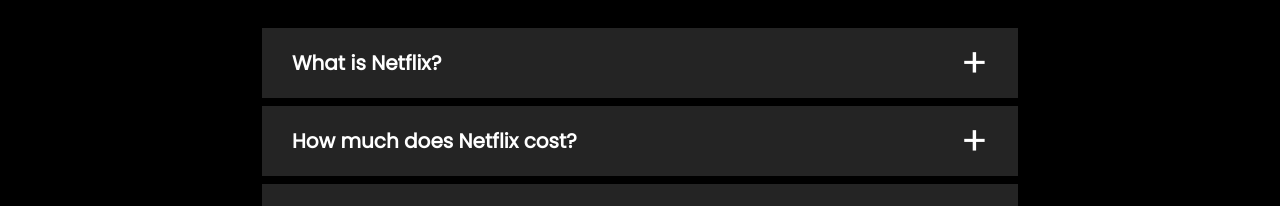
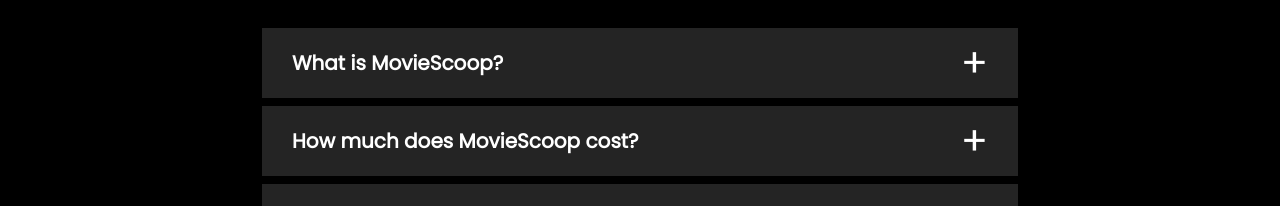
Before and after one commit to karansinghparihar/movieScoop, a React (Create React App) app: page / in a window 1280 px wide. Shown: the part 2452-2658 px from the top of the page. Built offline with nearby package versions, Linux system fonts and the light colour scheme; no server answers.

Commit message:
Bug fixes & Logo added

```diff
--- a/package.json
+++ b/package.json
@@ -1,5 +1,5 @@
 {
-  "name": "netflix",
+  "name": "moviescoop",
   "version": "0.1.0",
   "private": true,
   "dependencies": {
--- a/public/index.html
+++ b/public/index.html
@@ -7,7 +7,7 @@
         <meta name="theme-color" content="#000000">
         <meta name="description" content="Web site created using create-react-app">
         <link rel="icon" href="https://upload.wikimedia.org/wikipedia/commons/0/0c/Netflix_2015_N_logo.svg" type="image/x-icon">
-        <title>Netflix by Karan</title>
+        <title>MovieScoop by Karan</title>
     </head>
     <body>
         <noscript>You need to enable JavaScript to run this app.</noscript>
--- a/src/components/ContentDetail.js
+++ b/src/components/ContentDetail.js
@@ -93,7 +93,7 @@
                             }
 
                             <div className='content-detail-details'>
-                                <div className='content-detail-list'>
+                                <div onClick={() => window.open('http://google.com/search?q='+(contentType === 'tv' ? detail.cdshow.name : detail.cdshow.original_title))} className='content-detail-list'>
                                     <h1>{contentType === 'tv' ? detail.cdshow.name : detail.cdshow.original_title}</h1><br />
                                 </div>
 
@@ -112,7 +112,7 @@
                                 <div className='content-detail-casts'>
                                     {
                                         detail.cdcasts.slice(0, 10).map((cdcast, index) => {
-                                            return <div key={index} className='content-detail-cast'>
+                                            return <div key={index} onClick={() => window.open('http://google.com/search?q='+cdcast?.name)} className='content-detail-cast'>
                                                 {cdcast.profile_path ? <img src={`https://image.tmdb.org/t/p/w500/${cdcast.profile_path}`} alt={cdcast.profile_path} /> : <img src={EmptyCastImage} alt={EmptyCastImage} />}
                                                 {cdcast.name ? <h2 style={{ textAlign: 'center' }}>{cdcast.name}</h2> : null}
                                             </div>
--- a/src/components/Contents.js
+++ b/src/components/Contents.js
@@ -46,7 +46,7 @@
             }
         }
         getContents()
-    }, [])
+    }, [contentsData])
 
     const fetchContents = async (url) => {
         if (url === trendUrl) {
@@ -90,7 +90,7 @@
         <div className="contents">
             {/* {contentsDataEmpty ? <h2>Loading...</h2> : <> */}
             <ContentList contentType={contents.contentType} contents={contentsData.trendContents} heading={`Trending ${contents.heading}`} />
-            <ContentList contentType={contents.contentType} contents={contentsData.popContents} heading='Popular on Netflix' />
+            <ContentList contentType={contents.contentType} contents={contentsData.popContents} heading='Popular Now' />
             <ContentList contentType={contents.contentType} contents={contentsData.upcomContents} heading={`Upcoming ${contents.heading}`} />
             <ContentList contentType={contents.contentType} contents={contentsData.topContents} heading='Top Rated' />
             <ContentList contentType={contents.contentType} contents={contentsData.nowContents} heading='Now Playing' />
--- a/src/components/Faqs.js
+++ b/src/components/Faqs.js
@@ -4,28 +4,28 @@
 const Faqs = () => {
     const qna = [
         {
-            ques: 'What is Netflix?',
-            ans: 'Netflix is a streaming service that offers a wide variety of award-winning TV shows, movies, anime, documentaries and more – on thousands of internet-connected devices. You can watch as much as you want, whenever you want, without a single ad – all for one low monthly price. There is always something new to discover, and new TV shows and movies are added every week!'
+            ques: 'What is MovieScoop?',
+            ans: 'MovieScoop is a streaming service that offers a wide variety of award-winning TV shows, movies, anime, documentaries and more – on thousands of internet-connected devices. You can watch as much as you want, whenever you want, without a single ad – all for one low monthly price. There is always something new to discover, and new TV shows and movies are added every week!'
         },
         {
-            ques: 'How much does Netflix cost?',
-            ans: 'Watch Netflix on your smartphone, tablet, Smart TV, laptop, or streaming device, all for one fixed monthly fee. Plans range from ₹ 149 to ₹ 649 a month. No extra costs, no contracts.'
+            ques: 'How much does MovieScoop cost?',
+            ans: 'Watch MovieScoop on your smartphone, tablet, Smart TV, laptop, or streaming device, all for one fixed monthly fee. Plans range from ₹ 149 to ₹ 649 a month. No extra costs, no contracts.'
         },
         {
             ques: 'Where can I watch?',
-            ans: 'Watch anywhere, anytime. Sign in with your Netflix account to watch instantly on the web at netflix.com from your personal computer or on any internet-connected device that offers the Netflix app, including smart TVs, smartphones, tablets, streaming media players and game consoles. You can also download your favourite shows with the iOS, Android, or Windows 10 app. Use downloads to watch while you are on the go and without an internet connection. Take Netflix with you anywhere.'
+            ans: 'Watch anywhere, anytime. Sign in with your MovieScoop account to watch instantly on the web at MovieScoop.com from your personal computer or on any internet-connected device that offers the MovieScoop app, including smart TVs, smartphones, tablets, streaming media players and game consoles. You can also download your favourite shows with the iOS, Android, or Windows 10 app. Use downloads to watch while you are on the go and without an internet connection. Take MovieScoop with you anywhere.'
         },
         {
             ques: 'How do I cancel?',
-            ans: 'Netflix is flexible. There are no annoying contracts and no commitments. You can easily cancel your account online in two clicks. There are no cancellation fees – start or stop your account anytime.'
+            ans: 'MovieScoop is flexible. There are no annoying contracts and no commitments. You can easily cancel your account online in two clicks. There are no cancellation fees – start or stop your account anytime.'
         },
         {
-            ques: 'What can I watch on Netflix?',
-            ans: 'Netflix has an extensive library of feature films, documentaries, TV shows, anime, award-winning Netflix originals, and more. Watch as much as you want, anytime you want.'
+            ques: 'What can I watch on MovieScoop?',
+            ans: 'MovieScoop has an extensive library of feature films, documentaries, TV shows, anime, award-winning MovieScoop originals, and more. Watch as much as you want, anytime you want.'
         },
         {
-            ques: 'Is Netflix good for kids?',
-            ans: 'The Netflix Kids experience is included in your membership to give parents control while kids enjoy family-friendly TV shows and films in their own space. Kids profiles come with PIN-protected parental controls that let you restrict the maturity rating of content kids can watch and block specific titles you don’t want kids to see.'
+            ques: 'Is MovieScoop good for kids?',
+            ans: 'The MovieScoop Kids experience is included in your membership to give parents control while kids enjoy family-friendly TV shows and films in their own space. Kids profiles come with PIN-protected parental controls that let you restrict the maturity rating of content kids can watch and block specific titles you don’t want kids to see.'
         }
     ]
     return (
--- a/src/components/Footer.js
+++ b/src/components/Footer.js
@@ -31,16 +31,16 @@
     ]
     return (
         <footer>
-            <h2>Questions? Call 000-800-040-1843</h2>
+            <h2>Questions? Call 000-000-000-0000</h2>
             {
                 foLinks.map((foLink, index) => {
                     return <FooterLinks key={index} foLink={foLink} />
                 })
             }
-            <h3 className='footer-country'><i className='fa fa-globe'></i>&nbsp;Netflix India</h3>
+            <h3 className='footer-country'><i className='fa fa-globe'></i>&nbsp;MovieScoop India</h3>
             <div className='footer-copyright'>Copyright © 2021, Developed by Karan Singh Parihar
             <a href='https://www.linkedin.com/in/karan-singh-parihar-291813153/' target='_blank'><button>&#xf0e1;</button></a>
-            <a href='https://github.com/karansinghparihar/netflixclone' target='_blank'><button>&#xf09b;</button></a>
+            <a href='https://github.com/karansinghparihar/movieScoop' target='_blank'><button>&#xf09b;</button></a>
             <br />
             Powered by &nbsp;
             <a href='https://www.themoviedb.org/' rel="noreferrer" target='_blank'><img src={tmdbLogo} style={{ width: '4rem' }} alt='tmdb'/></a>
--- a/src/components/Header.js
+++ b/src/components/Header.js
@@ -1,5 +1,5 @@
 import GuestLogin from "./GuestLogin";
-import netflixLogo from '../images/netflixLogo.png'
+import AppLogo from '../images/AppLogo.png'
 import { Link, useNavigate } from "react-router-dom";
 import { useUserAuth } from "../context/UserAuthContext";
 
@@ -25,7 +25,7 @@
     return (
         <header>
             <div className="nav-links">
-                <Link to='/'><img src={netflixLogo} alt={netflixLogo} /></Link>
+                <Link to='/'><img src={AppLogo} alt={AppLogo} /></Link>
                 <Link to='/movies'>Movies</Link>
                 <Link to='/tvshows'>TV Shows</Link>
                 <Link to='/mylist'>My List</Link>
--- a/src/components/Search.js
+++ b/src/components/Search.js
@@ -1,7 +1,7 @@
 import { useState, useEffect } from "react";
 import ContentList from "./ContentList";
 import NetflixBg from '../images/netflixBg.png'
-import netflixLogo from '../images/netflixLogo.png'
+import AppLogo from '../images/AppLogo.png'
 import { Link } from "react-router-dom";
 
 export const Search = () => {
@@ -30,7 +30,7 @@
             <img className='bg-search-image' src={NetflixBg} alt={NetflixBg} />
 
             <div className="search">
-            <Link to='/'><img src={netflixLogo} alt={netflixLogo} /></Link>
+            <Link to='/'><img src={AppLogo} alt={AppLogo} /></Link>
                 <form>
                     <input placeholder="&#xf002;  Movies and Tv Shows..." value={searchTerm} onChange={(e) => setSearchTerm(e.target.value)} />
                 </form>
--- a/src/components/SignIn.js
+++ b/src/components/SignIn.js
@@ -1,6 +1,6 @@
 import { Link, useNavigate } from "react-router-dom";
 import NetflixBg from '../images/netflixBg.png'
-import netflixLogo from '../images/netflixLogo.png'
+import AppLogo from '../images/AppLogo.png'
 import { useState } from 'react'
 import { useUserAuth } from "../context/UserAuthContext";
 
@@ -38,7 +38,7 @@
         <div className="bg-signin">
             <img src={NetflixBg} alt={NetflixBg} width={'100%'} />
             <div className="logo-signin">
-                <Link to='/'><img src={netflixLogo} alt={netflixLogo} /></Link>
+                <Link to='/'><img src={AppLogo} alt={AppLogo} /></Link>
                 <form className="signin" onSubmit={submitHandler}>
                     <h1>Sign In</h1>
                     {err ? <h2>{err}</h2> : null}
@@ -47,7 +47,7 @@
                     <button type='submit'>Sign In</button><hr />
                     <button onClick={googleSignInHandler} style={{ background: '#4884f4', borderColor: '#4884f4' }}><link rel="shortcut icon" href="https://www.google.com/favicon.ico" />&#xf1a0;&nbsp;&nbsp;Sign in with Google</button><hr />
                     <div className="signin-footer">
-                        New to Netflix?<Link to='/signup'>Sign up now.</Link>
+                        New to MovieScoop?<Link to='/signup'>Sign up now.</Link>
                     </div>
                 </form>
             </div>
--- a/src/components/Signup.js
+++ b/src/components/Signup.js
@@ -1,6 +1,6 @@
 import { Link, useNavigate } from "react-router-dom";
 import NetflixBg from '../images/netflixBg.png'
-import netflixLogo from '../images/netflixLogo.png'
+import AppLogo from '../images/AppLogo.png'
 import { useState } from 'react'
 import { useUserAuth } from "../context/UserAuthContext";
 
@@ -29,7 +29,7 @@
         <div className="bg-signin">
             <img src={NetflixBg} alt={NetflixBg} width={'100%'} />
             <div className="logo-signin">
-                <Link to='/'><img src={netflixLogo} alt={netflixLogo} /></Link>
+                <Link to='/'><img src={AppLogo} alt={AppLogo} /></Link>
                 <form className="signin" onSubmit={submitHandler}>
                     <h1>Sign Up</h1>
                     {err ? <h2>{err}</h2> : null}
```
Also changed, not shown: src/App.css (+18 -8 lines), src/images/AppLogo.png (added), 1 other file (tests, documents, lock files or other folders).
